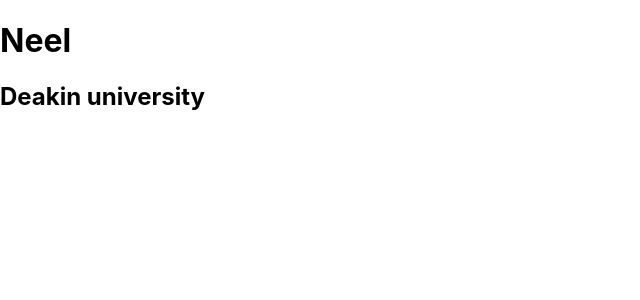
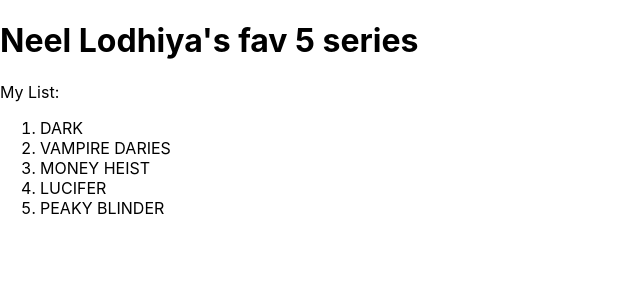
Before and after one commit to Neel050302/react_demo, a React (Create React App) app: page / in a window 1280 px wide. Shown: the top 300 px of the page, without its empty margins (0-640 px from the left). Built offline with nearby package versions, Linux system fonts and the light colour scheme.

Commit message:
SIMPLE DEMO WEBSITE FOR MY FAV SERIES NAME

```diff
--- a/src/index.js
+++ b/src/index.js
@@ -2,6 +2,16 @@
 import ReactDOM from 'react-dom';
 import './index.css';
 
-ReactDOM.render(<><h1>Neel</h1><h2>Deakin university</h2></>
+ReactDOM.render(<>
+<h1>Neel Lodhiya's fav 5 series</h1>
+<p>My List: </p>
+<ol>
+  <li>DARK</li>
+  <li>VAMPIRE DARIES</li>
+  <li>MONEY HEIST</li>
+  <li>LUCIFER</li>
+  <li>PEAKY BLINDER</li>
+</ol>
+</>
 
 , document.getElementById("root"));
```
